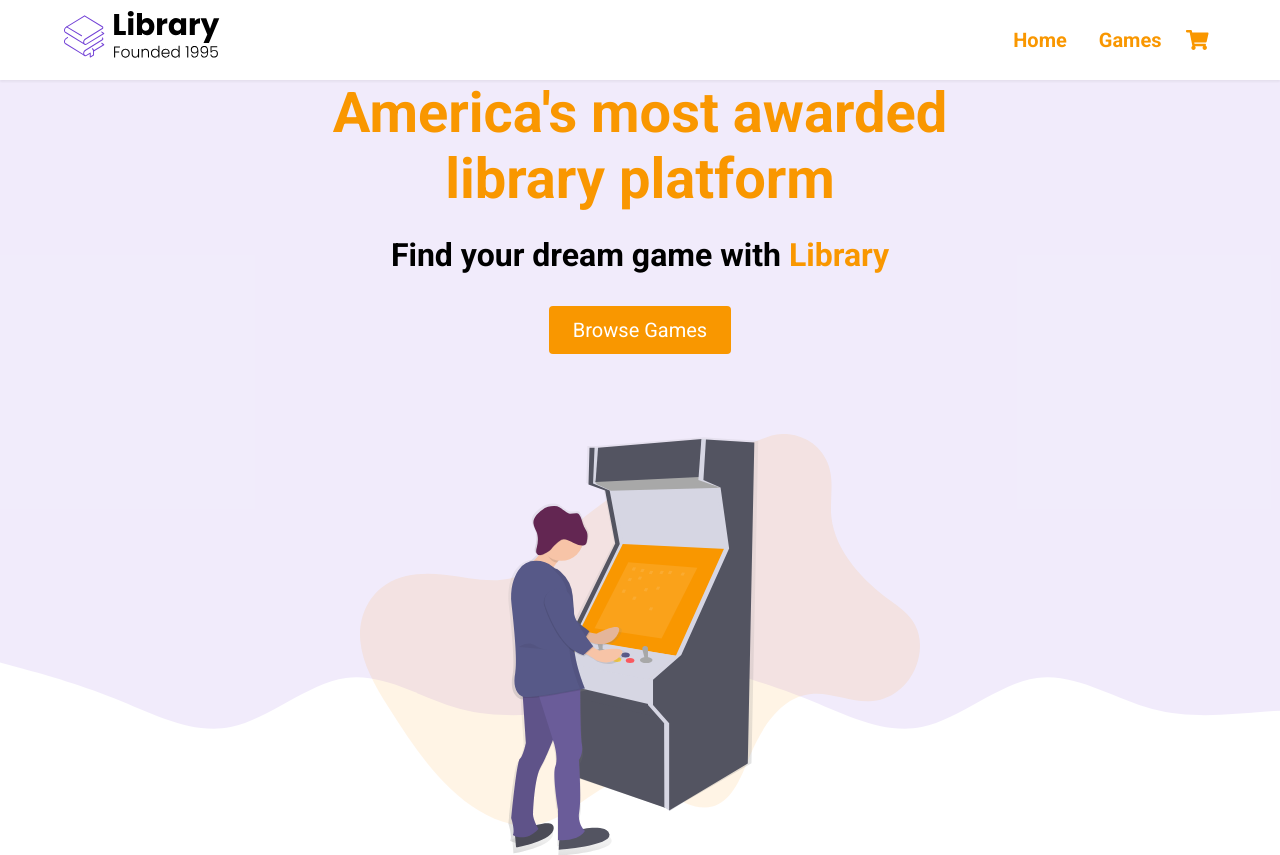
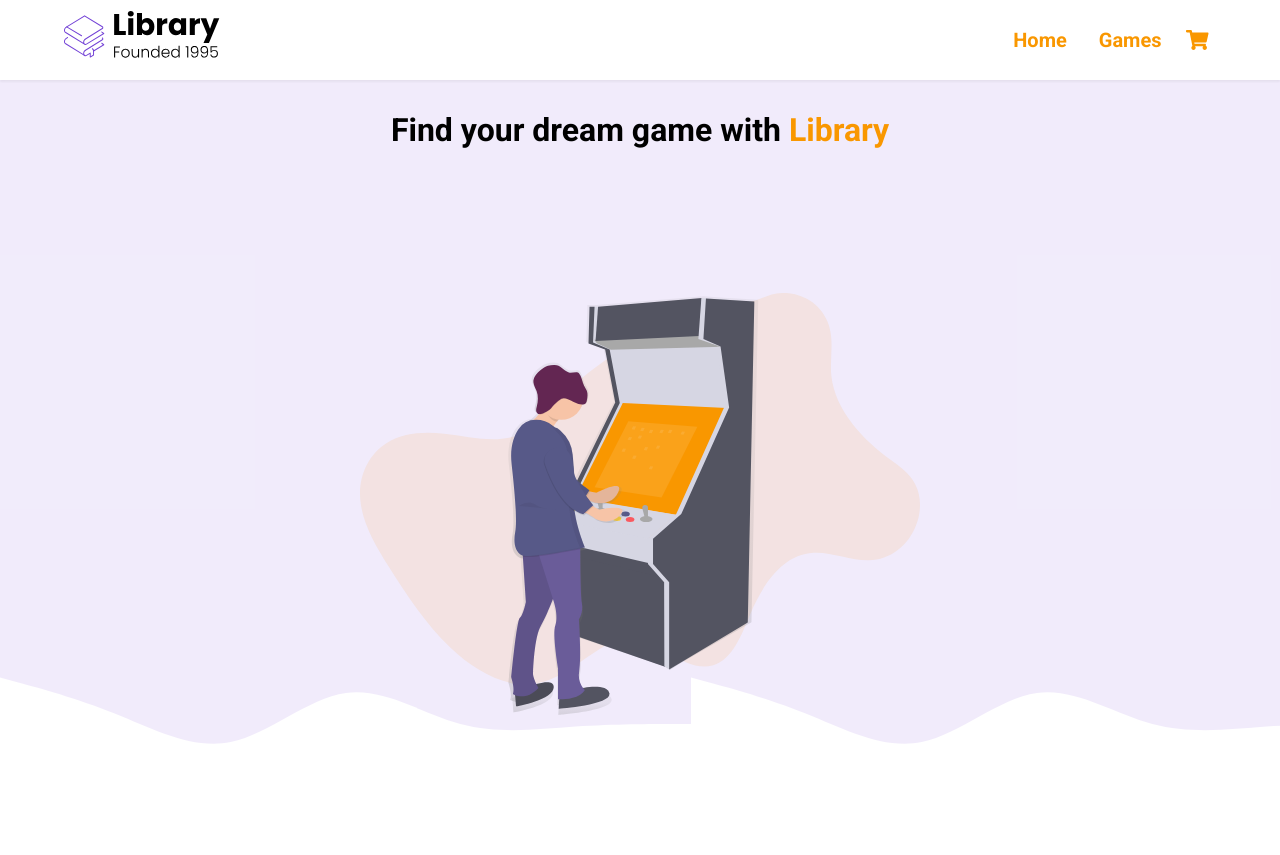
Before and after one commit to khalil-poole/commerce-react, a React (Create React App) app: page / in a window 1280 px wide. Shown: the top 855 px of the page. Built offline with nearby package versions, Linux system fonts and the light colour scheme.

Commit message:
10-13 changes
Downgraded node for compatibility.  Changes made to index css and landing jsx.

```diff
--- a/package.json
+++ b/package.json
@@ -12,11 +12,11 @@
     "react": "^17.0.2",
     "react-dom": "^17.0.2",
     "react-router-dom": "^6.0.2",
-    "react-scripts": "4.0.3",
+    "react-scripts": "^4.0.3",
     "web-vitals": "^1.1.2"
   },
   "scripts": {
-    "start": "react-scripts start",
+    "start": "react-scripts --openssl-legacy-provider start",
     "build": "react-scripts build",
     "test": "react-scripts test",
     "eject": "react-scripts eject"
--- a/src/components/Landing.jsx
+++ b/src/components/Landing.jsx
@@ -8,13 +8,10 @@ const Landing = () => {
         <section id="landing">
             <header>
                 <div className="header__container">
-                    <h1>America's most awarded library platform</h1>
                     <div className="header__description">
 
                         <h2>Find your dream game with <span className="orange">Library</span></h2>
-                        <Link to="#features">
-                            <button className="btn">Browse Games</button>
-                        </Link>
+
                     </div>
                     <figure className="header__img--wrapper">
                         <img src={UndrawArcade} alt="" />
--- a/src/index.css
+++ b/src/index.css
@@ -59,7 +59,7 @@ li {
 h1 {
   font-size: 56px;
   color: #F99700;
-  margin-bottom: 24px;
+  margin-top: 24px;
   text-align: center;
 }
 
@@ -237,7 +237,7 @@ header {
 .header__container {
   width: 100%;
   max-width: 720px;
-  margin: 0 auto;
+  margin: 15px auto;
   height: 100%;
   display: flex;
   flex-direction: column;
```
Also changed, not shown: 1 other file (tests, documents, lock files or other folders).
